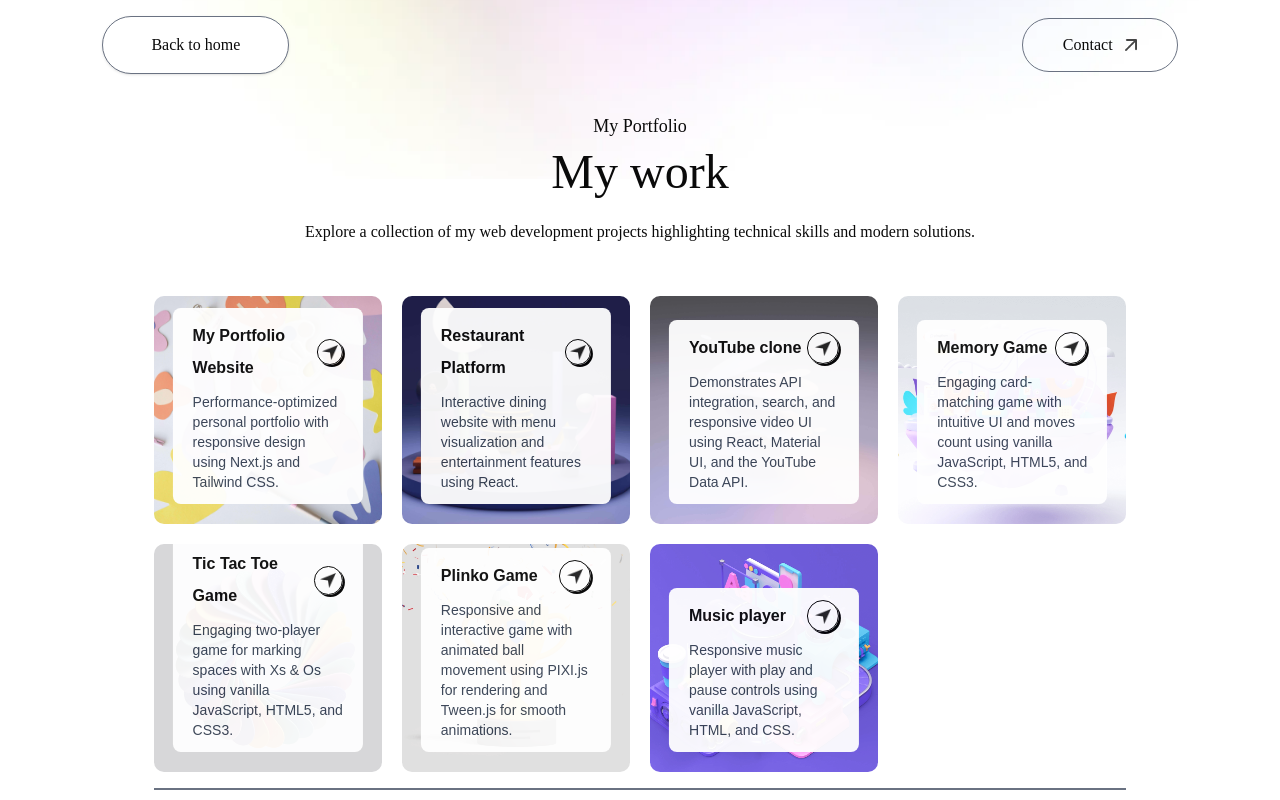
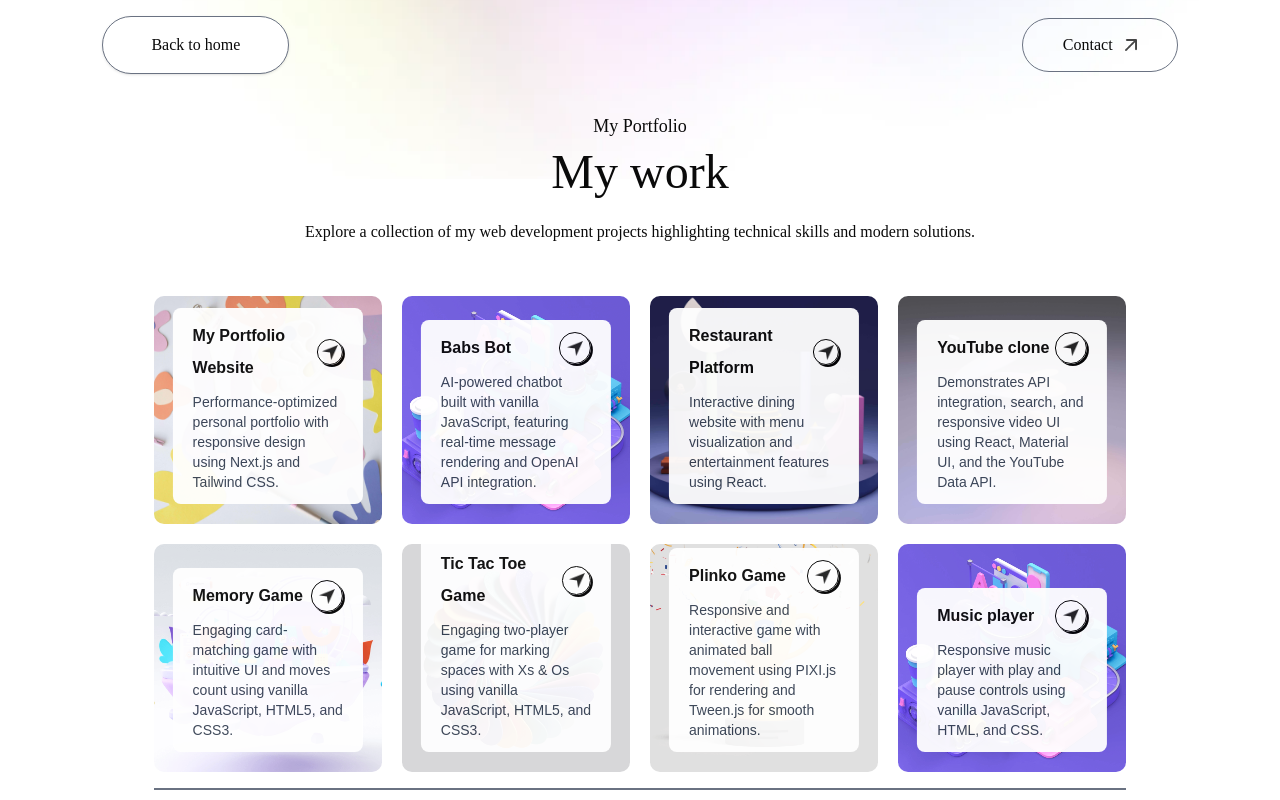
Before and after one commit to babalwa-mbolekwa/babalwa-mbolekwa-portfolio, a Next.js app: page /work in a window 1280 px wide. Shown: the top 800 px of the page. Built offline with nearby package versions, Linux system fonts and the light colour scheme; a web font is replaced by a local one.

Commit message:
add open ai project

```diff
--- a/assets/assets.ts
+++ b/assets/assets.ts
@@ -124,6 +124,12 @@ export const workData = [
         description: 'Performance-optimized personal portfolio with responsive design using Next.js and Tailwind CSS.',
         bgImage: assets.work1.src,
         workUrl: "https://babalwambolekwa.netlify.app/"
+    },
+    {
+        title: 'Babs Bot',
+        description: 'AI-powered chatbot built with vanilla JavaScript, featuring real-time message rendering and OpenAI API integration.',
+        bgImage: assets.work7.src,
+        workUrl: "https://babs-bot.vercel.app/"
     },
     {
         title: 'Restaurant Platform',
```
